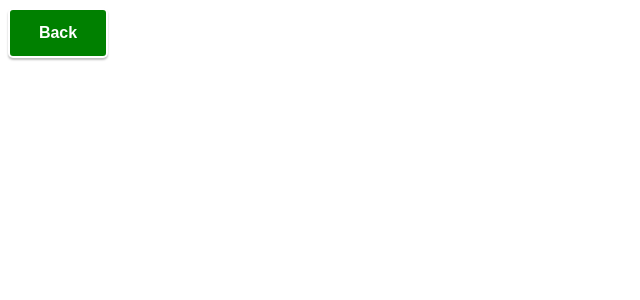
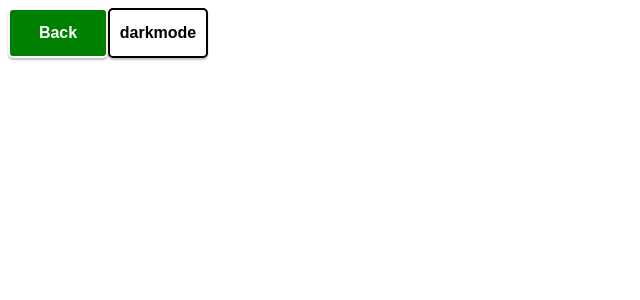
Before and after one commit to IbrahimIF/IbrahimIF-Site, a React (Create React App) app: page / in a window 1280 px wide. Shown: the top 300 px of the page, without its empty margins (0-640 px from the left). Built offline with nearby package versions, Linux system fonts and the light colour scheme.

Commit message:
added a darkmode feature

```diff
--- a/src/Components/navbar/Navbar.js
+++ b/src/Components/navbar/Navbar.js
@@ -32,10 +32,20 @@ const Navbar = () => {
             onClick={() =>{
               document.querySelector(".navbar").classList.toggle("visible");
               document.querySelector(".navbutton").classList.toggle("visible");
+              document.querySelector(".dark-button").classList.toggle("visible");
             }}
             className="navbutton"
           >
             Back
+          </button>
+
+          <button
+            onClick={() =>{
+              document.body.classList.toggle("dark-mode");
+            }}
+            className="dark-button"
+          >
+            darkmode
           </button>
 
       <Outlet />
--- a/src/Components/navbar/navbar.css
+++ b/src/Components/navbar/navbar.css
@@ -77,3 +77,47 @@ a.active {
   z-index: 2;
   transition: 1s;
     }
+
+    .dark-button.visible {
+      position: relative;
+      left: 250px;
+      transition: left 0.5s ease-in-out;
+  z-index: 2;
+  transition: 1s;
+    }
+
+
+    .dark-button{
+      position: relative;
+      bottom: 0;
+      left: 0;
+      width: 100px;
+      height: 50px;
+      background-color: rgb(255, 255, 255);
+      border: 2px solid rgb(0, 0, 0);
+      color: rgb(0, 0, 0);
+      font-size: 16px;
+      font-weight: bold;
+      cursor: pointer;
+      border-radius: 5px;
+      outline: none;
+      box-shadow: 0px 2px 2px rgba(0, 0, 0, 0.25);
+      transition: left 0.5s ease-in-out;
+  z-index: 2;
+  transition: 1s;
+
+    }
+
+
+    .dark-mode {
+      background-color: rgb(0, 0, 0);
+      color: rgb(255, 255, 255);
+    }
+
+
+
+    .dark-mode .dark-button{
+      background-color: rgb(0, 0, 0);
+      color: rgb(255, 255, 255);
+      border: 2px solid rgb(254, 254, 254);
+    }
```
